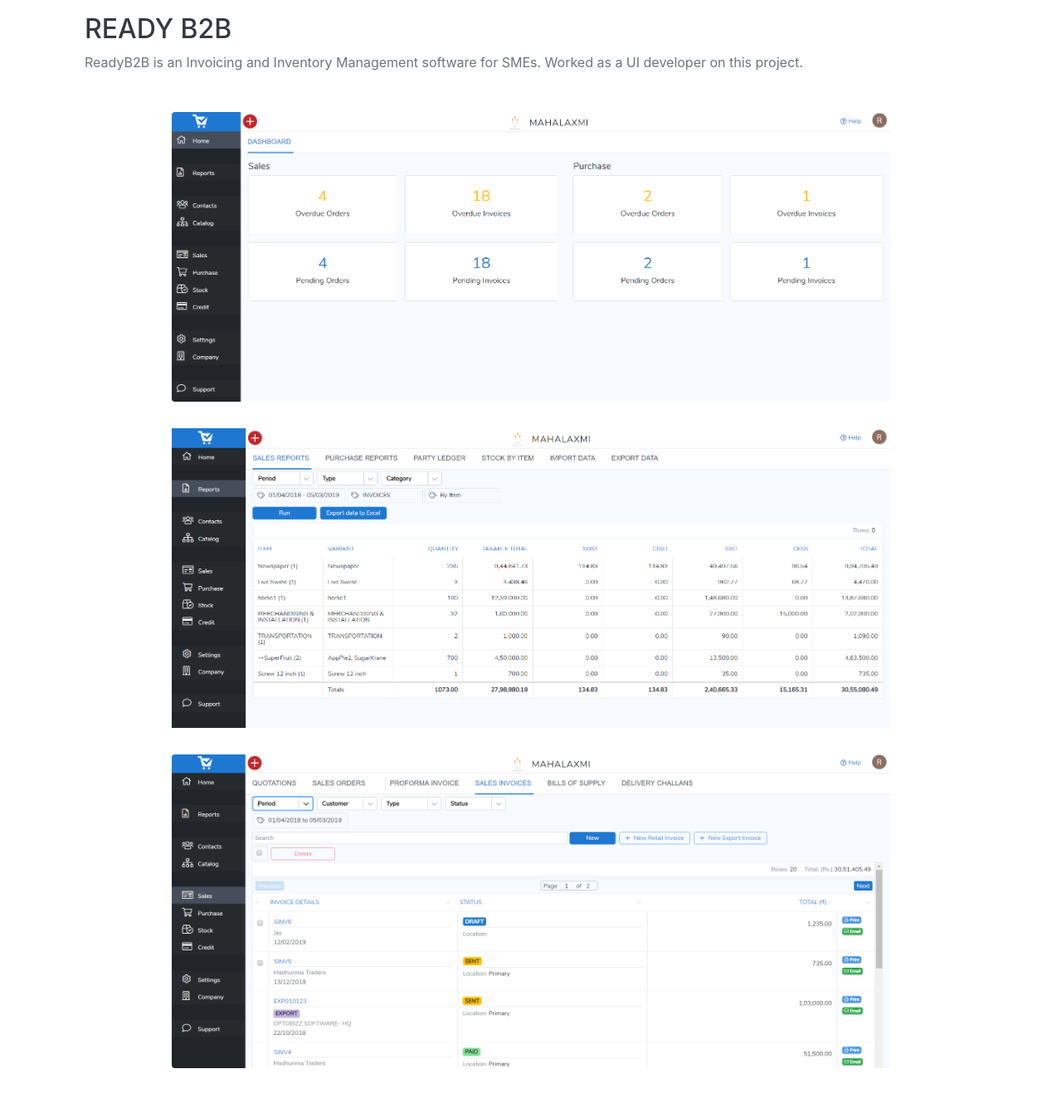
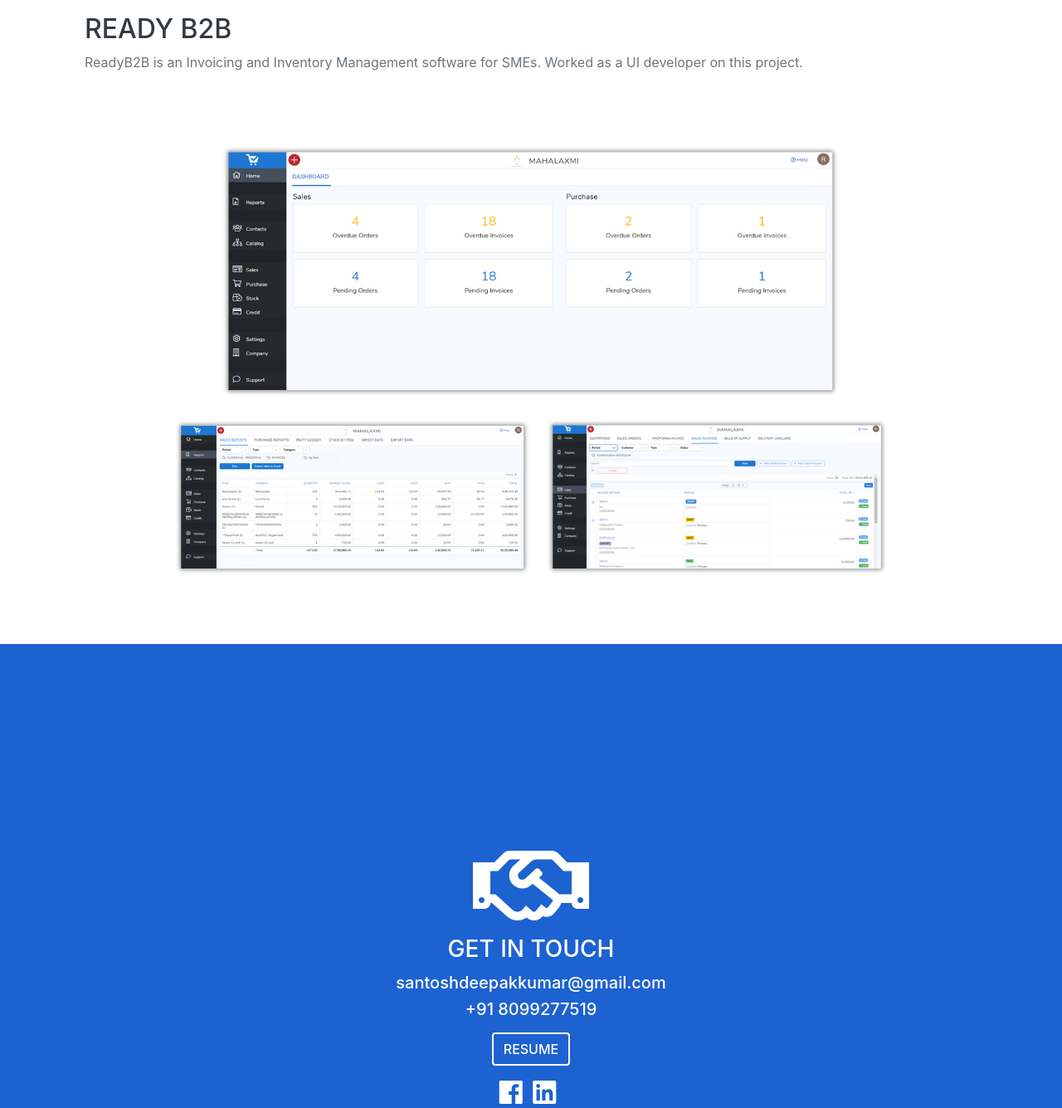
Before and after one commit to santoshdeepak/santoshdeepak.github.io, a plain HTML site: page index.html in a window 1280 px wide. Shown: the part 7020-8355 px from the top of the page at 83% size. Drawn offline with nearby package versions, Linux system fonts and the light colour scheme.

Commit message:
Update index.html

```diff
--- a/index.html
+++ b/index.html
@@ -233,19 +233,9 @@
                             <p class="text-muted">ReadyB2B is an Invoicing and Inventory Management software for SMEs. Worked as a UI developer on this project.</p>
                         </div>
 
-                        <div class="container">
-
-                                        <div class="col-sm-10 m-auto p-3">
-                                            <img src="img/ReadyB2B-home.PNG" class="img-fluid d-block m-auto rounded" alt="">
-                                        </div>
-                                        <div class="col-sm-10 m-auto p-3">
-                                            <img src="img/ReadyB2B-reports.PNG" class="img-fluid d-block m-auto" alt="">
-                                        </div>
-                                        <div class="col-sm-10 m-auto p-3">
-                                            <img src="img/ReadyB2B-sales.PNG" class="img-fluid d-block m-auto rounded" alt="">
-                                        </div>
-
-                        </div>
+                         <div class="col-lg-10 m-auto">
+                    <img src="img/readyB2B.jpg" class="img-fluid d-block m-auto pt-3" alt="">
+                </div>
             </div>
 
 
```
